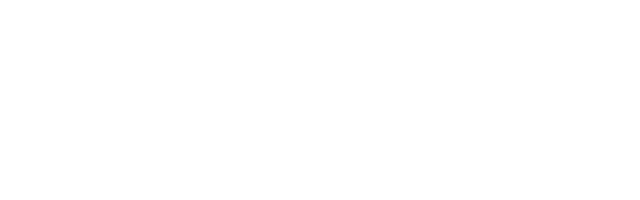
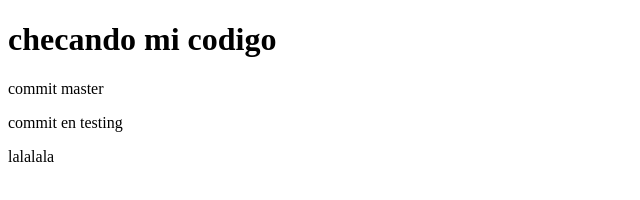
Before and after one commit to 12398765/prueba, a plain HTML site: page index.html in a window 1280 px wide. Shown: the whole page, without its empty margins (0-640 px from the left). Drawn offline with Linux system fonts and the light colour scheme.

Commit message:
otro commit

```diff
--- a/index.html
+++ b/index.html
@@ -9,7 +9,10 @@
 </head>
 
 <body>
-
+    <h1>checando mi codigo</h1>
+    <p>commit master</p>
+    <p>commit en testing</p>
+    <p>lalalala</p>
 </body>
 
 </html>
```
